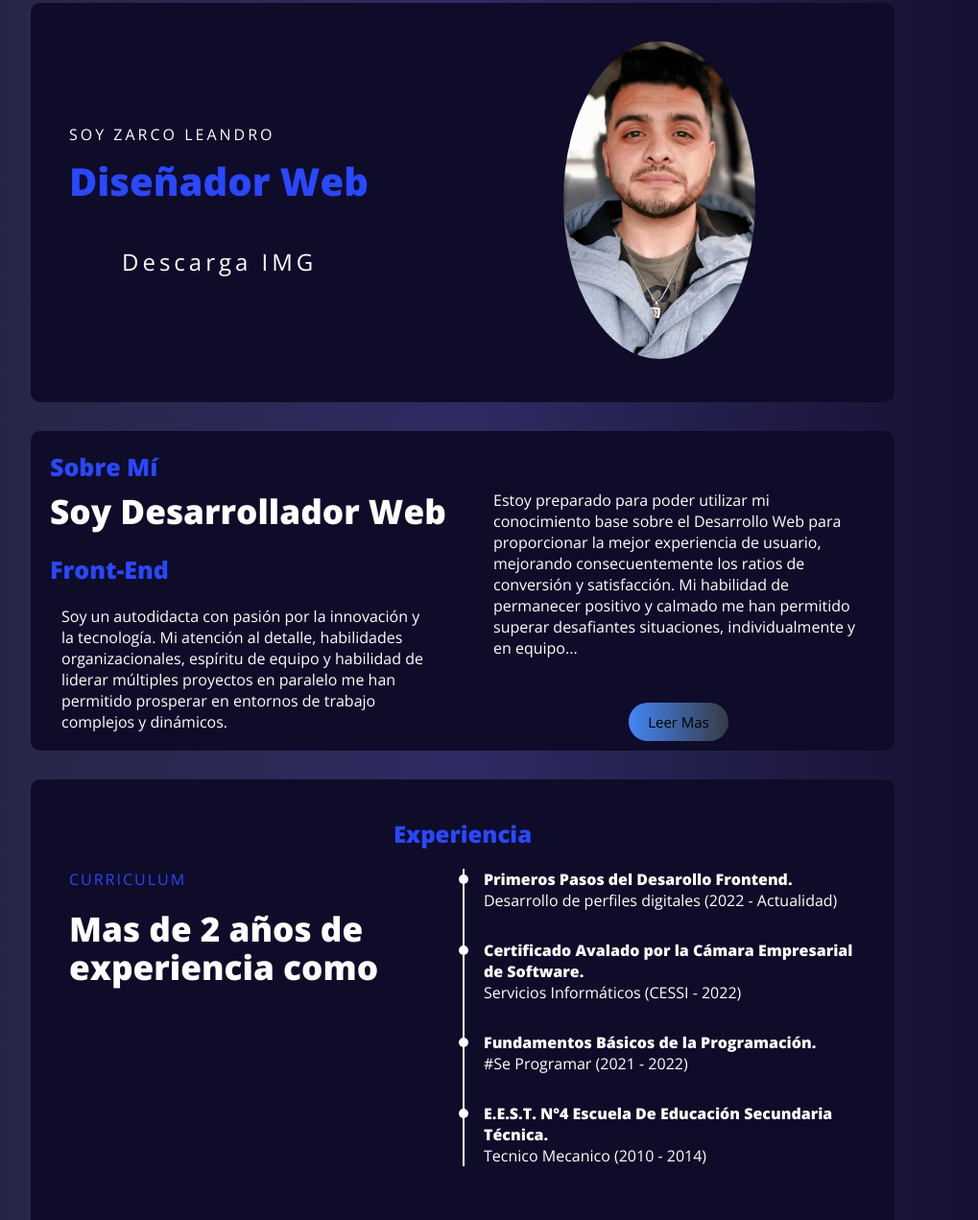
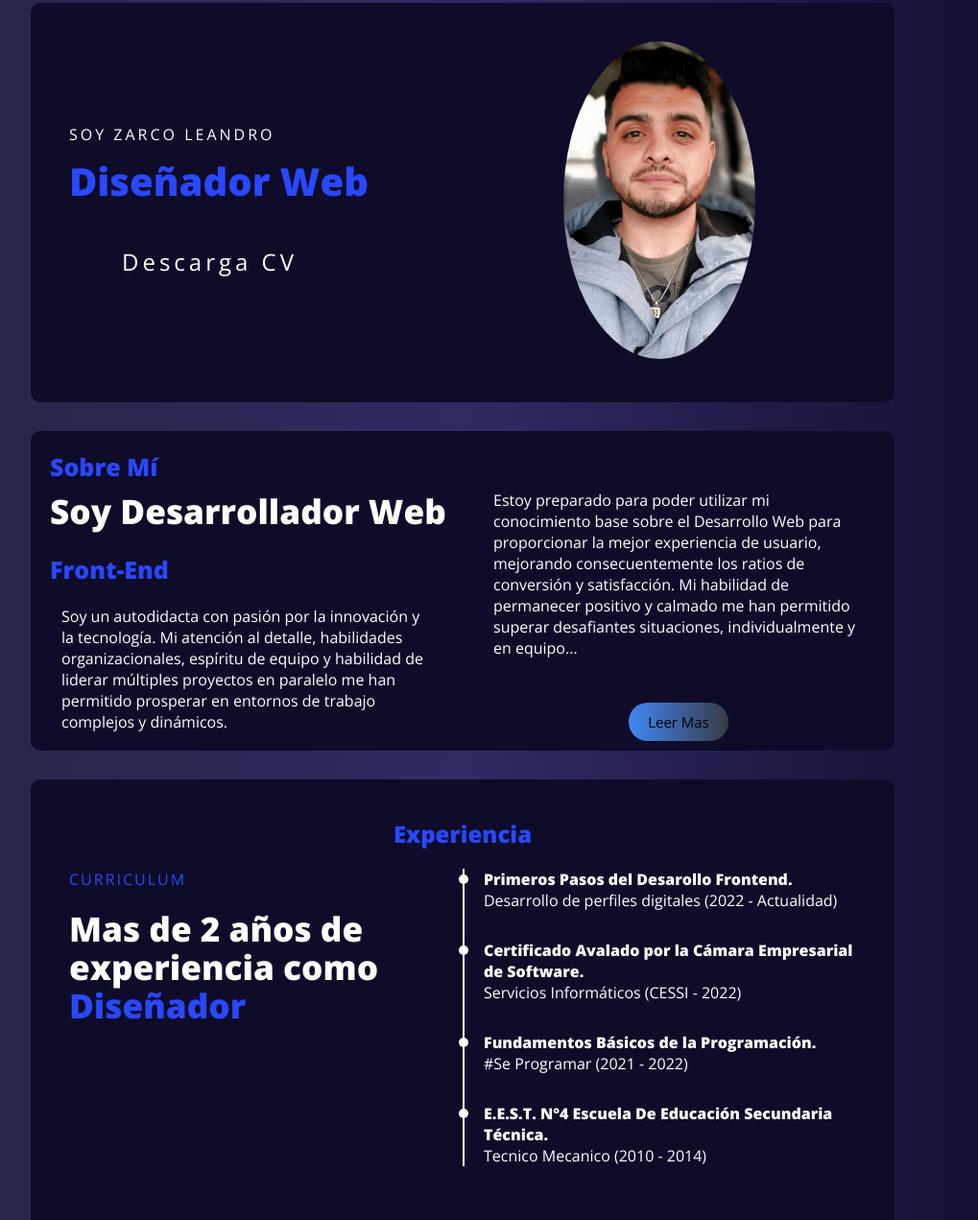
Before and after one commit to LeandroZ100/pagina-hojadevida-cv, a plain HTML site: page index.html in a window 1280 px wide. Shown: the part 120-1391 px from the top of the page at 96% size, without its empty margins (158-1177 px from the left). Drawn offline with nearby package versions, Linux system fonts and the light colour scheme.

Commit message:
Correccion de errores

```diff
--- a/index.html
+++ b/index.html
@@ -37,12 +37,12 @@
                     <h1 class="g">Diseñador Web</h1>
 
                        <section id="conteiner_btn">
-                        <a href="#" class="btn-neon">
+                        <a href="img/cvresumido.png" class="btn-neon">
                             <span id="span1"></span>
                             <span id="span2"></span>
                             <span id="span3"></span>
                             <span id="span4"></span>
-                                        Descarga IMG
+                                        Descarga CV
                         </a>
                         </section>
                 </div>
@@ -86,7 +86,7 @@
             <div class="fila">
                 <div class="col">
                     <p class="experiencia">Curriculum</p>
-                    <h2>Mas de 2 años de experiencia como <span class="txtEspecial"></span></h2>
+                    <h2>Mas de 2 años de experiencia como <span class="txtEspecial">Diseñador</span></h2>
                 </div>
                 <div class="col">
                     <div class="info">
```
